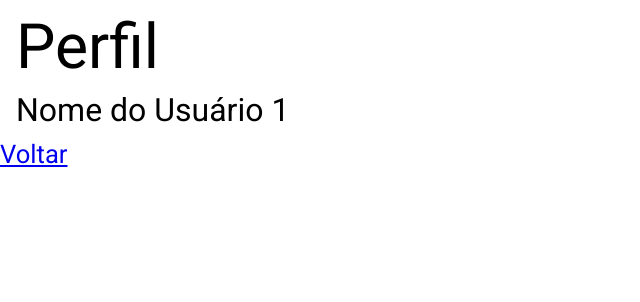
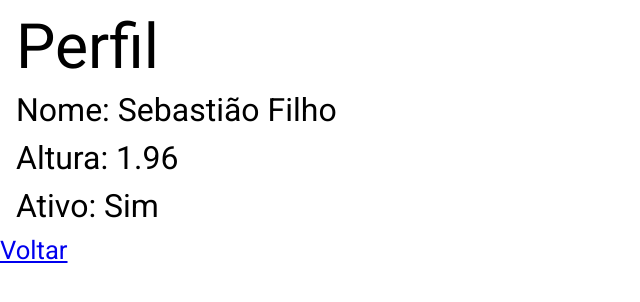
Before and after one commit to rayanfelipe260107/rayan-aula-web-19-02, a Next.js app: page /usuarios/1 in a window 1280 px wide. Shown: the top 302 px of the page, without its empty margins (0-640 px from the left). Built offline with nearby package versions, Linux system fonts and the light colour scheme.

Commit message:
Conclusão dos usuários - Parte Final

```diff
--- a/app/usuarios/[id]/page.tsx
+++ b/app/usuarios/[id]/page.tsx
@@ -1,9 +1,19 @@
 import Link from 'next/link';
+
+import usuarios from '@/src/usuarios';
+
 export default function PerfilUsuario ({ params }: {params: { id: string} }) {
+
+    const usuario = usuarios.filter((usu,index,array) => usu.id === parseInt(params.id));
+
     return(
         <>
             <h1>Perfil</h1>
-            <p>Nome do Usuário {params.id}</p>
+            <div>
+                <p>Nome: {usuario[0].nome}</p>
+                <p>Altura: {usuario[0].altura}</p>
+                <p>Ativo: {usuario[0].ativo ? 'Sim' : 'Não'}</p>
+            </div>
 
             <Link href={"/usuarios"}>
             Voltar
--- a/src/usuarios.js
+++ b/src/usuarios.js
@@ -1,7 +1,7 @@
 const usuarios = [
     {
         id: 1,
-        nome: 'Sebastiao Filho',
+        nome: 'Sebastião Filho',
         altura: 1.96,
         ativo: true
     },
```
Also changed, not shown: app/usuarios/page.tsx (+6 -1 lines).
